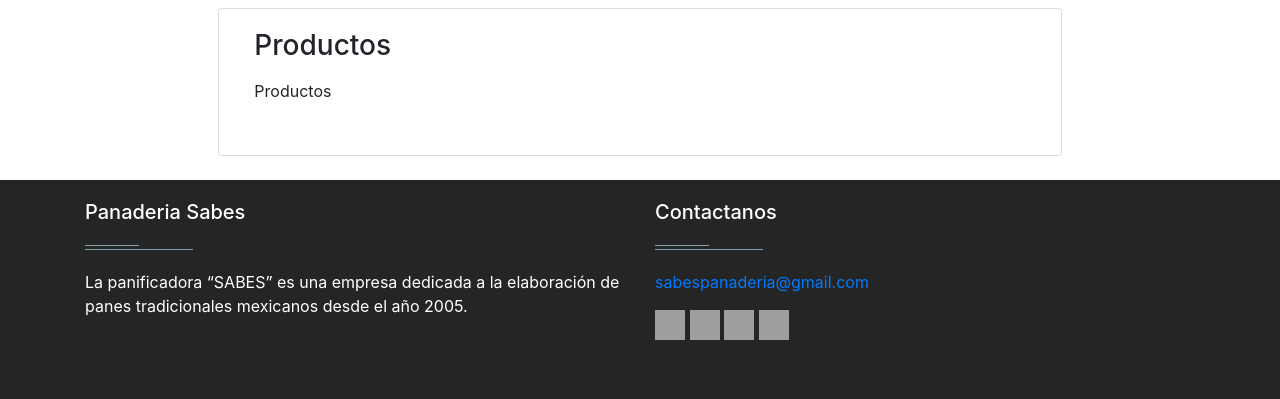
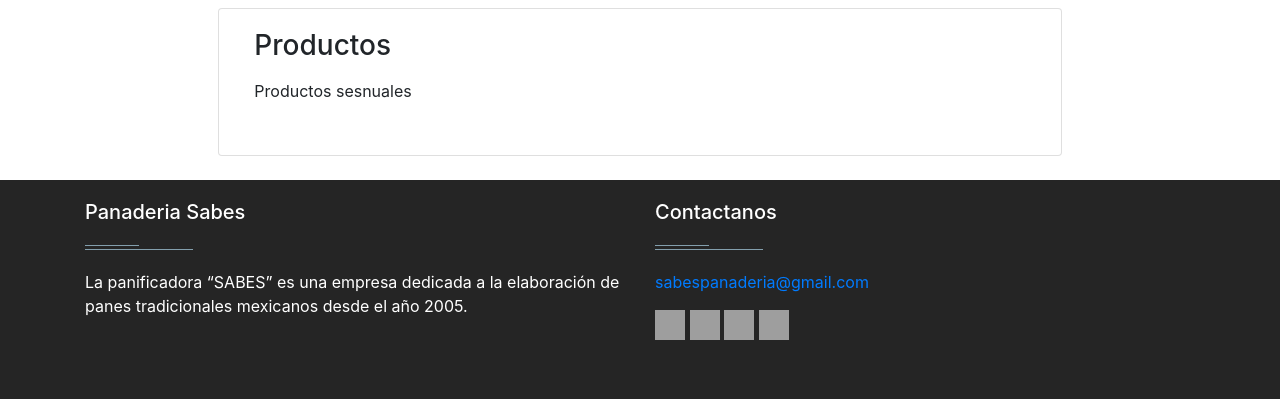
Before and after one commit to EsaudTapia/PanaderiSabes, a Flask app: page /productos/Listado in a window 1280 px wide. Shown: the part 86-485 px from the top of the page. Run offline with Flask 2, Linux system fonts and the light colour scheme; some libraries are stand-ins or nearby versions; grey boxes are pictures that could not be loaded.

Commit message:
Prueb de moy

```diff
--- a/WEB/app/templates/productos.html
+++ b/WEB/app/templates/productos.html
@@ -10,7 +10,7 @@
             <h3>Productos</h3>
         </div>
         <div class="form-group">
-            <p>Productos</p>
+            <p>Productos sesnuales</p>
         </div>
     </div>
 </div>
```
